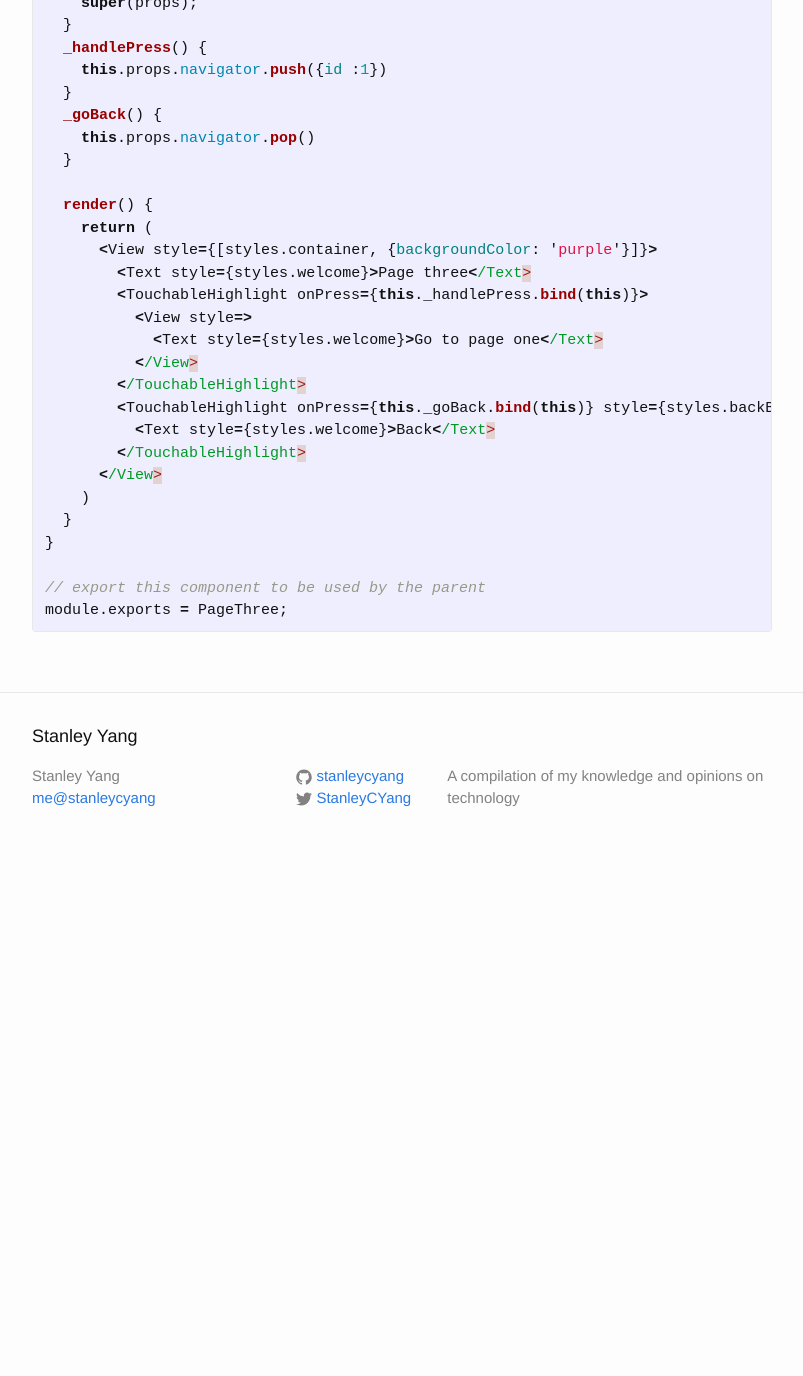
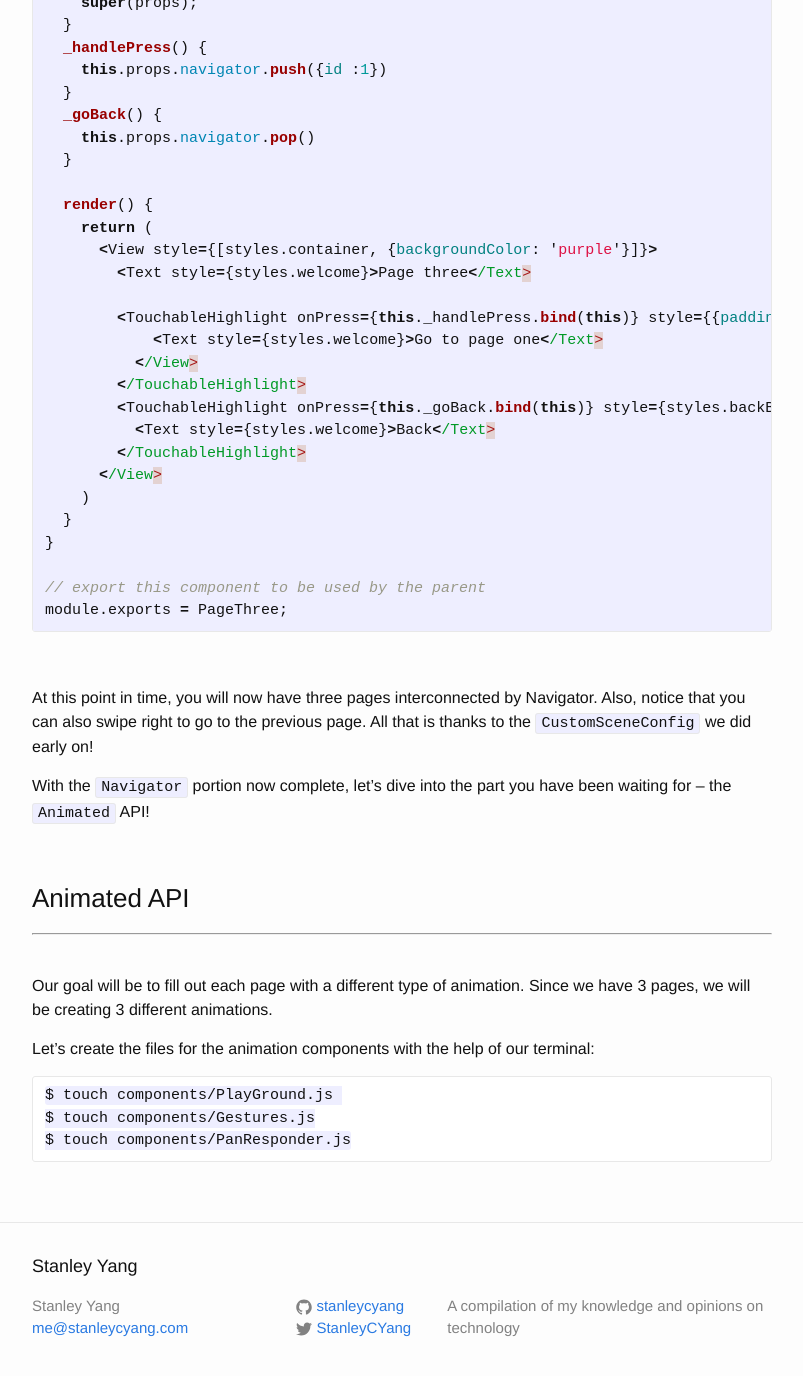
Before and after one commit to stanleycyang/stanleycyang.github.io, a Jekyll site: the page built from _posts/2015-10-04-react-native-tutorial-with-navigation-and-animation.markdown, in a window 1280 px wide and 1400 px high, scrolled down 13983 px. Shown: the top 1376 px of the window, without its empty margins (238-1041 px from the left). Built offline with Jekyll 4.4.1, drawn with Linux system fonts in a browser that asks for light colours; comment, search, counter and statistics services are not loaded; before the commit the page ends 14853 px from its top, so only the background shows below that; some of the changed text lies outside the part shown.

Commit message:
Started animation portion and corrected my email

```diff
--- a/_config.yml
+++ b/_config.yml
@@ -1,6 +1,6 @@
 # Site settings
 title: Stanley Yang
-email: me@stanleycyang
+email: me@stanleycyang.com
 description: > # this means to ignore newlines until "baseurl:"
   A compilation of my knowledge and opinions on technology
 baseurl: "" # the subpath of your site, e.g. /blog/
--- a/_posts/2015-10-04-react-native-tutorial-with-navigation-and-animation.markdown
+++ b/_posts/2015-10-04-react-native-tutorial-with-navigation-and-animation.markdown
@@ -455,12 +455,12 @@ class PageOne extends Component {
     super(props);
   }
   _handlePress() {
-  	// Go to page 2, simply by pushing!
+    // Go to page 2, simply by pushing!
     this.props.navigator.push({id: 2});
   }
 
   _goBack() {
-  	// Go to the previous page, by simply popping!
+    // Go to the previous page, by simply popping!
     this.props.navigator.pop();
   }
 
@@ -536,10 +536,10 @@ class PageTwo extends Component {
     return (
       <View style={[styles.container, {backgroundColor: 'blue'}]}>
         <Text style={styles.welcome}>Page two</Text>
-        <TouchableHighlight onPress={this._handlePress.bind(this)}>
-          <View style={{paddingVertical: 10, paddingHorizontal: 20, backgroundColor: 'black'}}>
+        {% raw %}
+        <TouchableHighlight onPress={this._handlePress.bind(this)} style={{paddingVertical: 10, paddingHorizontal: 20, backgroundColor: 'black'}}>
+        {% endraw %}
             <Text style={styles.welcome}>Go to last page</Text>
-          </View>
         </TouchableHighlight>
         <TouchableHighlight onPress={this._goBack.bind(this)} style={styles.backButton}>
           <Text style={styles.welcome}>Back</Text>
@@ -592,8 +592,8 @@ class PageThree extends Component {
     return (
       <View style={[styles.container, {backgroundColor: 'purple'}]}>
         <Text style={styles.welcome}>Page three</Text>
-        <TouchableHighlight onPress={this._handlePress.bind(this)}>
-          <View style={{paddingVertical: 10, paddingHorizontal: 20, backgroundColor: 'black'}}>
+        {% raw %}
+        <TouchableHighlight onPress={this._handlePress.bind(this)} style={{paddingVertical: 10, paddingHorizontal: 20, backgroundColor: 'black'}}>{% endraw %}
             <Text style={styles.welcome}>Go to page one</Text>
           </View>
         </TouchableHighlight>
@@ -610,3 +610,23 @@ module.exports = PageThree;
 
 
 {% endhighlight %}
+
+<br />
+
+At this point in time, you will now have three pages interconnected by Navigator. Also, notice that you can also swipe right to go to the previous page. All that is thanks to the `CustomSceneConfig` we did early on!
+
+With the `Navigator` portion now complete, let's dive into the part you have been waiting for -- the `Animated` API!
+
+<br />
+
+###Animated API
+<hr />
+<br />
+
+Our goal will be to fill out each page with a different type of animation. Since we have 3 pages, we will be creating 3 different animations.
+
+Let's create the files for the animation components with the help of our terminal:
+
+	$ touch components/PlayGround.js
+	$ touch components/Gestures.js
+	$ touch components/PanResponder.js
```
